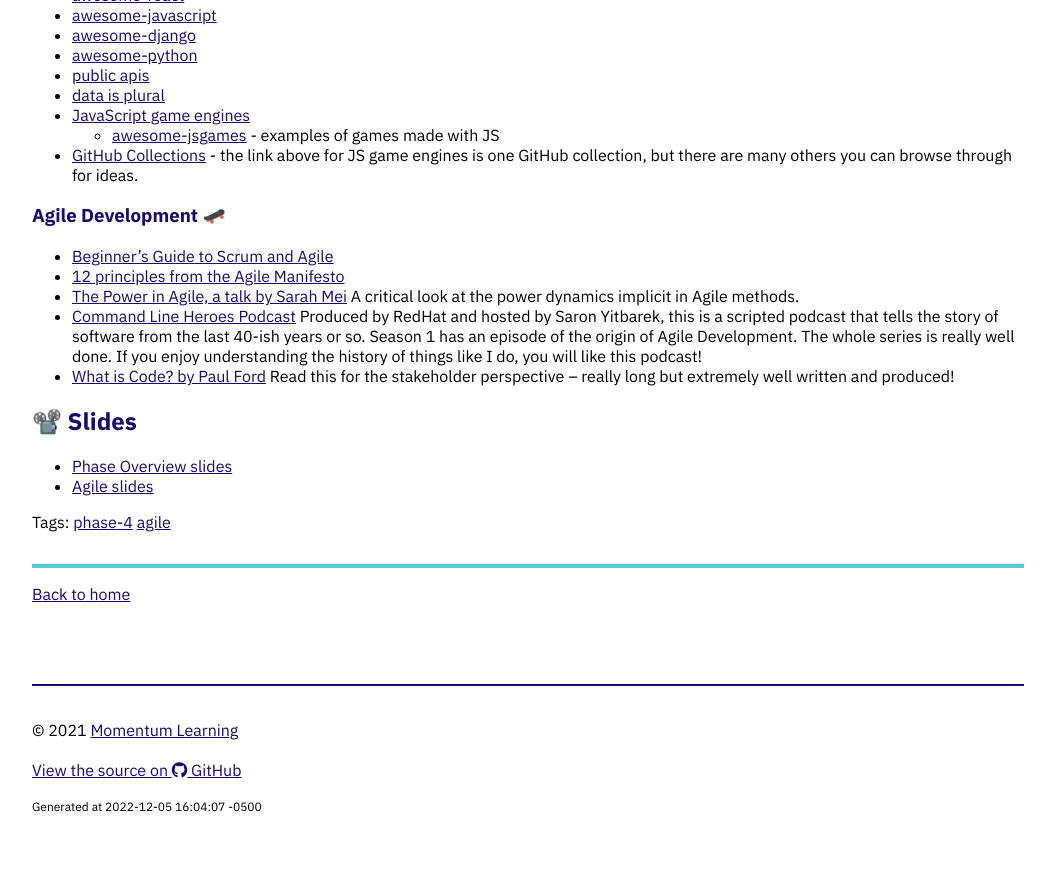
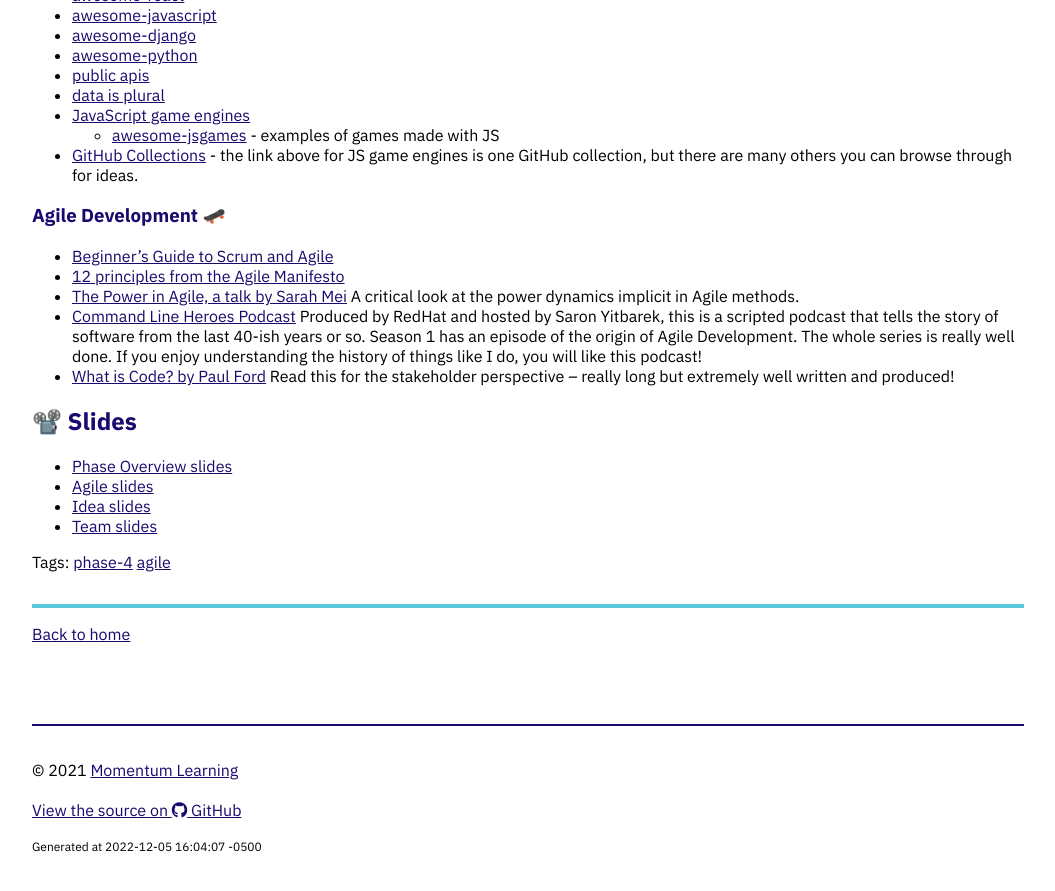
Before and after one commit to Momentum-Team-15/momentum-team-15.github.io, a Jekyll site: the page built from _posts/2022-12-05-welcome-phase-4.md, in a window 1280 px wide and 900 px high, scrolled down 1851 px. Shown: the top 891 px of the window, without its empty margins (112-1167 px from the left). Built offline with Jekyll 4.4.1, drawn with Linux system fonts in a browser that asks for light colours; nearby versions of some CDN libraries; before the commit the page ends 2711 px from its top, so only the background shows below that.

Commit message:
Add more links

```diff
--- a/_posts/2022-12-05-welcome-phase-4.md
+++ b/_posts/2022-12-05-welcome-phase-4.md
@@ -96,3 +96,5 @@ Team assignments will be announced during the afternoon class meeting. These TOD
 
 - [Phase Overview slides](https://drive.google.com/file/d/1wGRob2XiPZngFgyyLVjE9CFF-7GxZ8Pf/view?usp=share_link)
 - [Agile slides](https://drive.google.com/file/d/1ze_BHbuoK-wQaBHzUSneV8yyfJYoxAhH/view?usp=sharing)
+- [Idea slides](https://drive.google.com/file/d/1qY2mIO5Qf_PxNuVv-VJoxhjukyj3jl00/view?usp=sharing)
+- [Team slides](https://drive.google.com/file/d/1SoPoEPyRu5c9Z7Eeg_oS2DEmpL1O94tU/view?usp=share_link)
```
